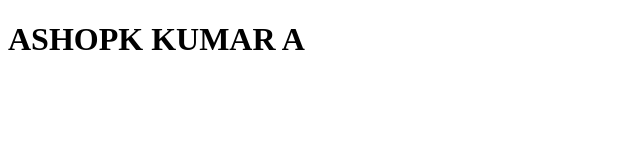
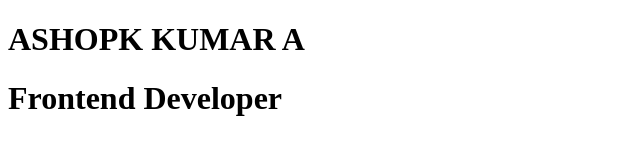
Before and after one commit to ashok-4005/learn-github, a plain HTML site: page index.html in a window 1280 px wide. Shown: the whole page, without its empty margins (0-640 px from the left). Drawn offline with Linux system fonts and the light colour scheme.

Commit message:
Frontend Changes

```diff
--- a/index.html
+++ b/index.html
@@ -7,5 +7,6 @@
 </head>
 <body>
     <h1>ASHOPK KUMAR A</h1>
+    <h1>Frontend Developer</h1>
 </body>
 </html>
```
